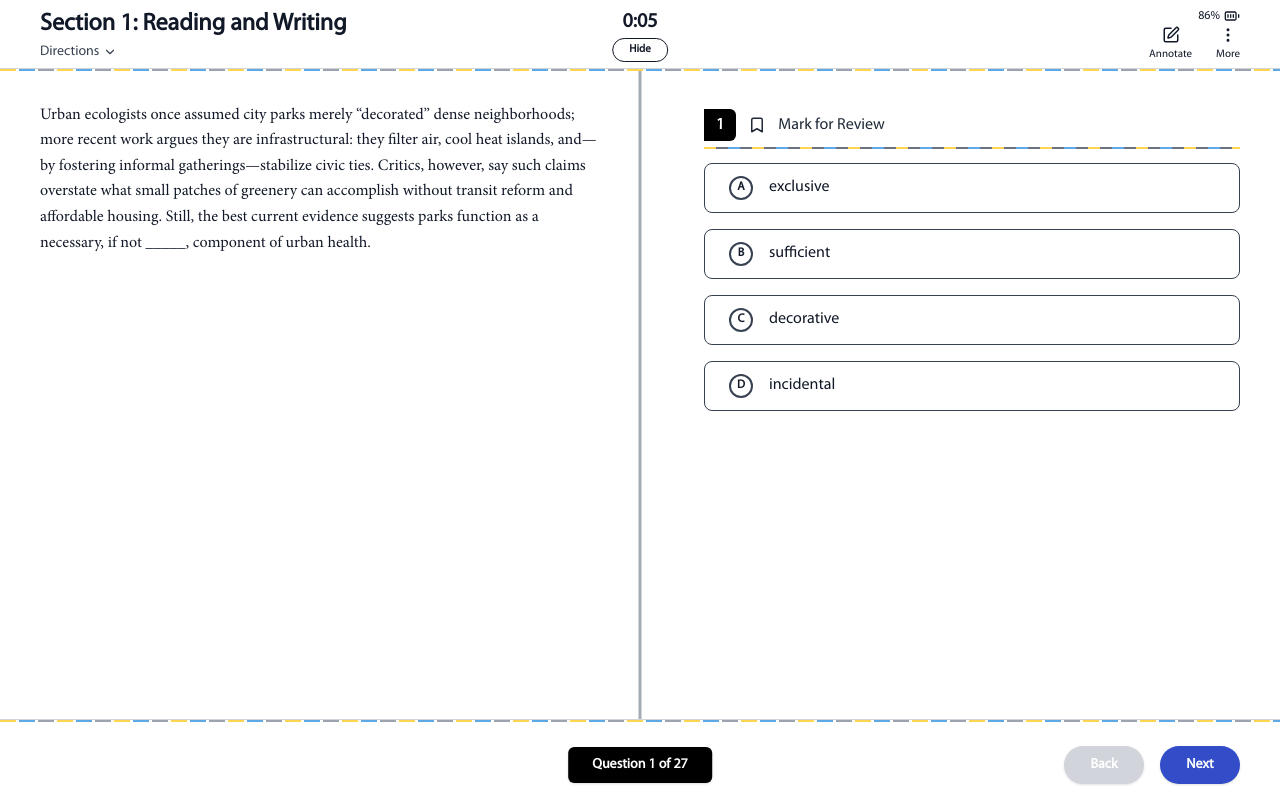
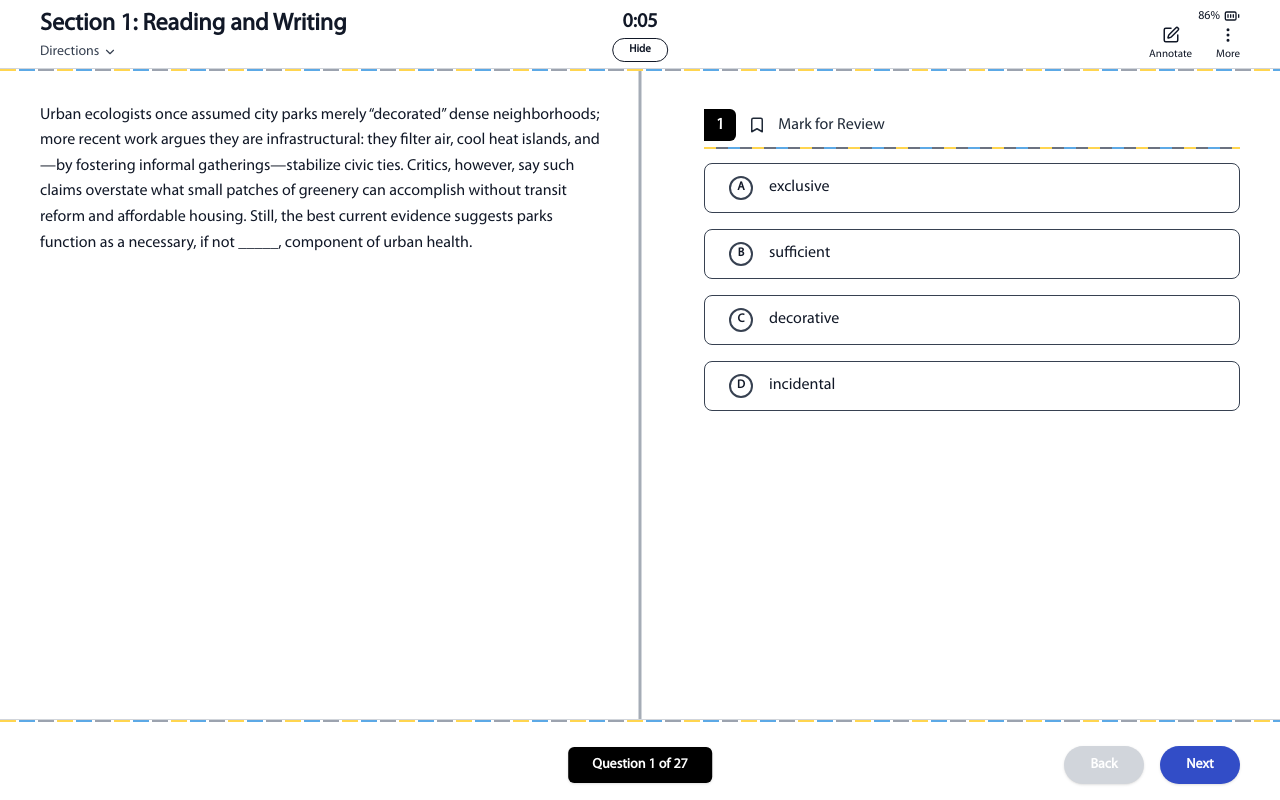
Before and after one commit to atl4sss/bluebook, a React (Vite) app: page /test in a window 1280 px wide. Built offline with nearby package versions, Linux system fonts and the light colour scheme.

Commit message:
Update TestPage.jsx

```diff
--- a/src/pages/TestPage.jsx
+++ b/src/pages/TestPage.jsx
@@ -245,8 +245,8 @@ export default function TestPage() {
           }}
         >
           {/* STIMULUS / TEXT  */}
-          <section className="pr-8 md:pr-12">
-            <p className="text-[15px] md:text-[16px] font-serif">
+          <section className="max-w-[640px] pr-8 md:pr-12">
+            <p className="text-[15px] md:text-[16px]">
               {QUESTIONS[idx].stem}
             </p>
           </section>
```
